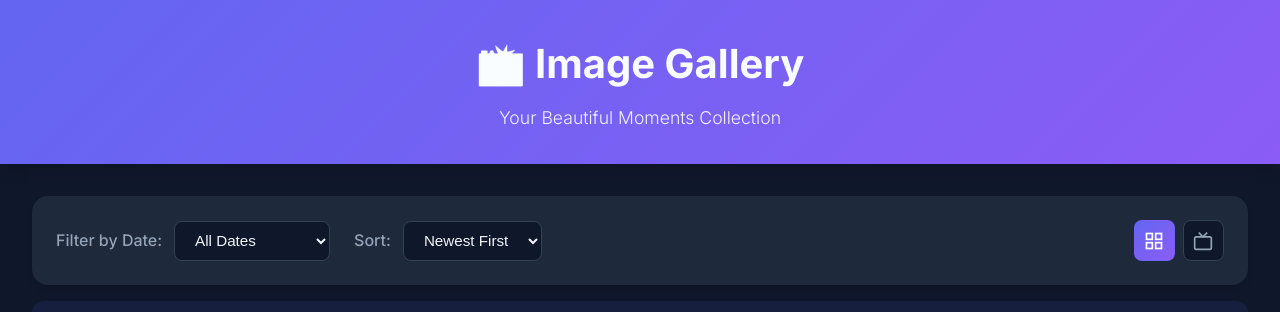
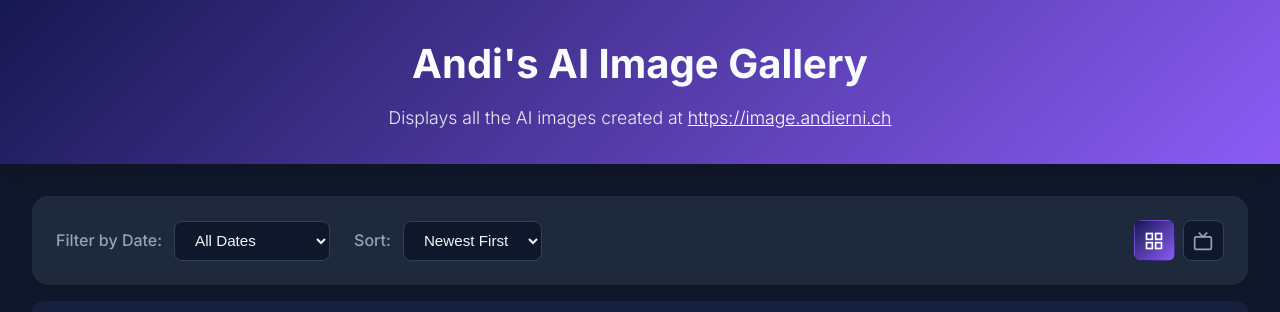
Before and after one commit to ajerni/imagehistory, a plain HTML site: page index.html in a window 1280 px wide. Shown: the top 312 px of the page. Drawn offline with Linux system fonts and the light colour scheme; no server answers.

Commit message:
title changed

```diff
--- a/index.html
+++ b/index.html
@@ -3,7 +3,7 @@
 <head>
     <meta charset="UTF-8">
     <meta name="viewport" content="width=device-width, initial-scale=1.0">
-    <title>Image Gallery - Beautiful Moments</title>
+    <title>AI Image Gallery</title>
     <link rel="stylesheet" href="styles.css">
     <link rel="preconnect" href="https://fonts.googleapis.com">
     <link rel="preconnect" href="https://fonts.gstatic.com" crossorigin>
@@ -13,8 +13,8 @@
     <!-- Header -->
     <header class="header">
         <div class="container">
-            <h1 class="logo">📸 Image Gallery</h1>
-            <p class="subtitle">Your Beautiful Moments Collection</p>
+            <h1 class="logo">Andi's AI Image Gallery</h1>
+            <p class="subtitle">Displays all the AI images created at <a href="https://image.andierni.ch" target="_blank" rel="noopener" style="color: #fff; text-decoration: underline;">https://image.andierni.ch</a></p>
         </div>
     </header>
 
--- a/styles.css
+++ b/styles.css
@@ -9,7 +9,7 @@
 }
 
 :root {
-    --primary-color: #6366f1;
+    --primary-color: #171852;
     --secondary-color: #8b5cf6;
     --dark-bg: #0f172a;
     --card-bg: #1e293b;
```
